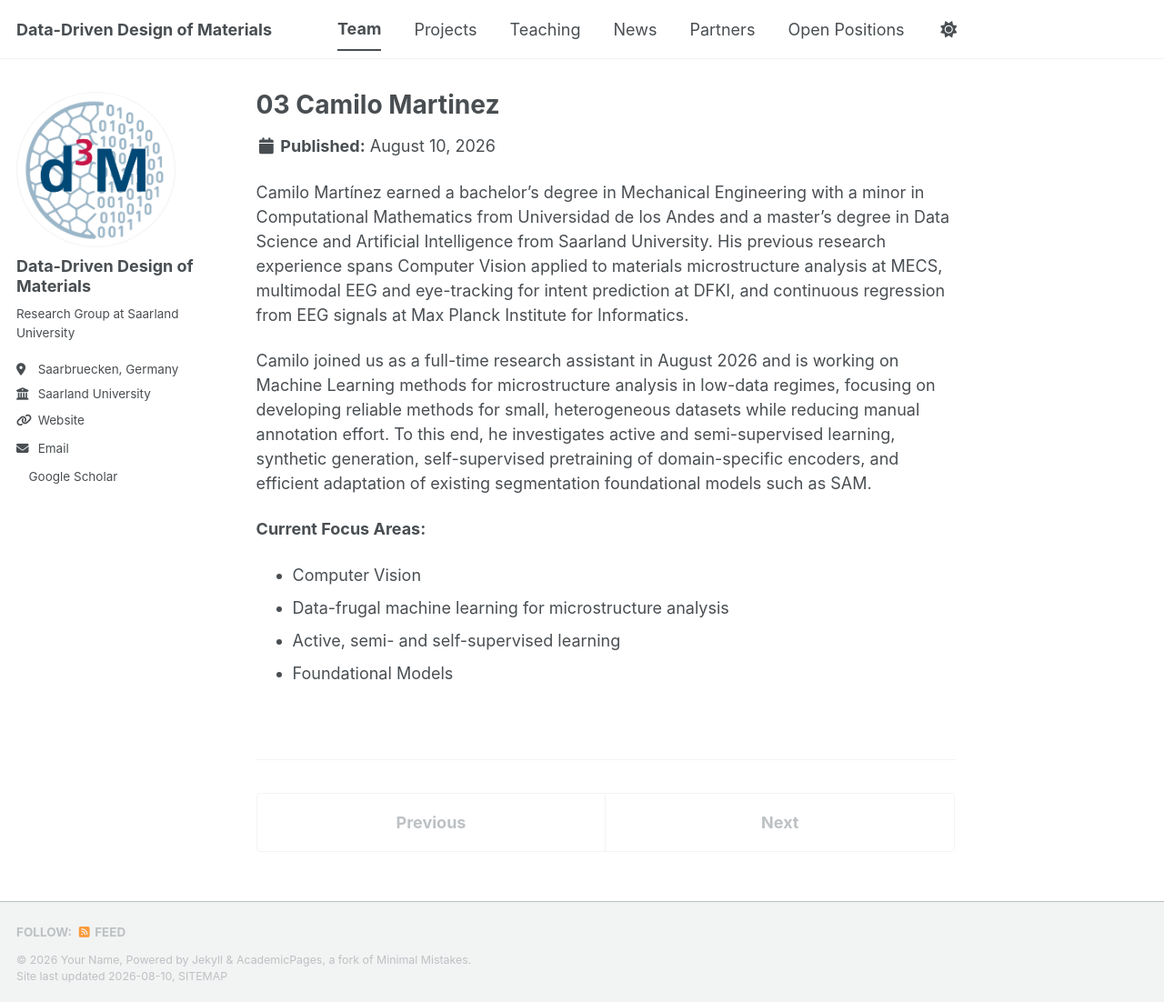
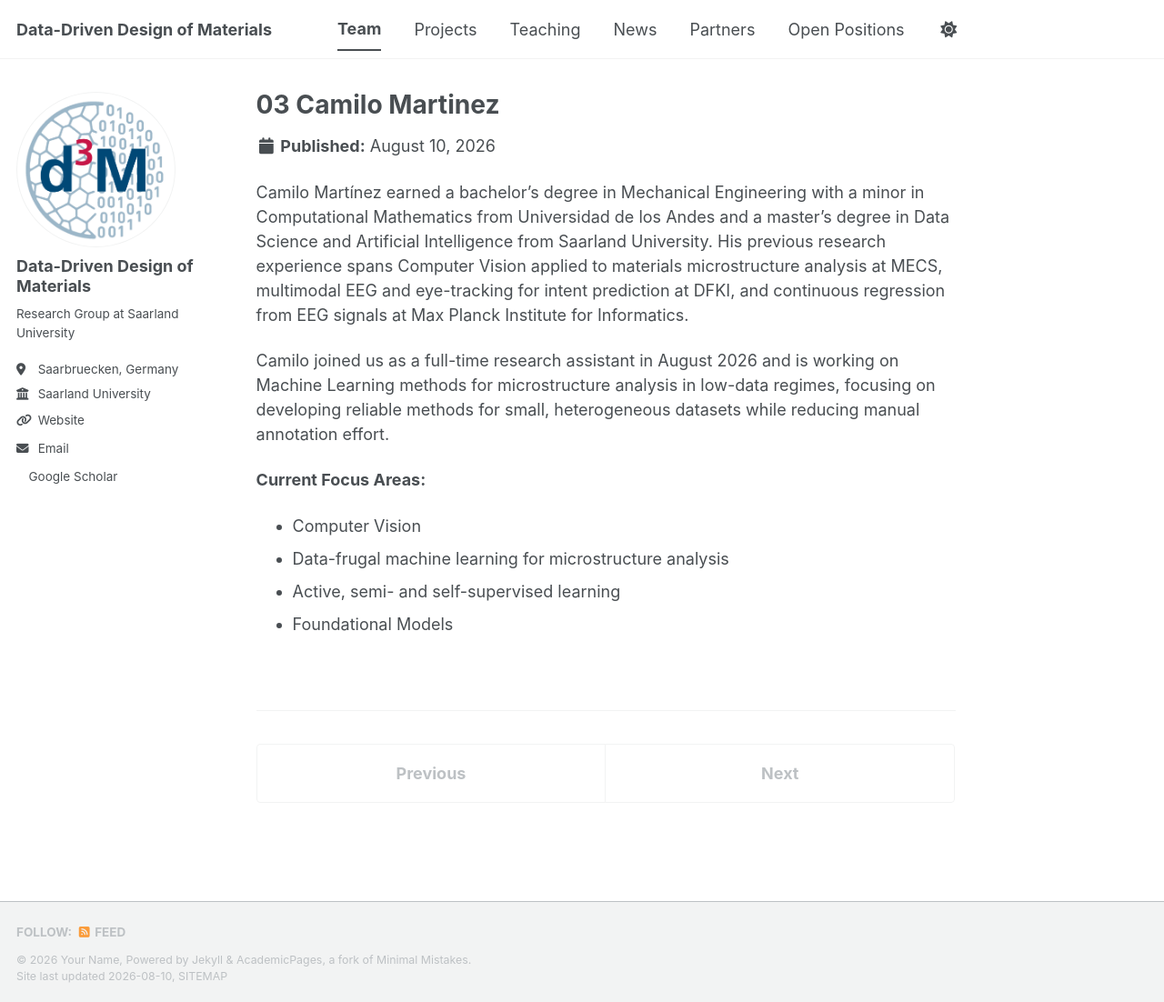
Before and after one commit to martinmueller1104/d3m.github.io, a Jekyll site: the page built from _team/03-camilo-martinez.md, in a window 1280 px wide and 1102 px high. Shown: the whole window at 91% size. Built offline with Jekyll 4.4.1, drawn with Linux system fonts in a browser that asks for light colours; a style sheet for code colours, icons or effects is not loaded.

Commit message:
Update 03-camilo-martinez.md

```diff
--- a/_team/03-camilo-martinez.md
+++ b/_team/03-camilo-martinez.md
@@ -8,7 +8,7 @@ order: 1
 
 Camilo Martínez earned a bachelor’s degree in Mechanical Engineering with a minor in Computational Mathematics from Universidad de los Andes and a master’s degree in Data Science and Artificial Intelligence from Saarland University. His previous research experience spans Computer Vision applied to materials microstructure analysis at MECS, multimodal EEG and eye-tracking for intent prediction at DFKI, and continuous regression from EEG signals at Max Planck Institute for Informatics.
 
-Camilo joined us as a full-time research assistant in August 2026 and is working on Machine Learning methods for microstructure analysis in low-data regimes, focusing on developing reliable methods for small, heterogeneous datasets while reducing manual annotation effort. To this end, he investigates active and semi-supervised learning, synthetic generation, self-supervised pretraining of domain-specific encoders, and efficient adaptation of existing segmentation foundational models such as SAM.
+Camilo joined us as a full-time research assistant in August 2026 and is working on Machine Learning methods for microstructure analysis in low-data regimes, focusing on developing reliable methods for small, heterogeneous datasets while reducing manual annotation effort.
 
 **Current Focus Areas:**
   - Computer Vision
```
